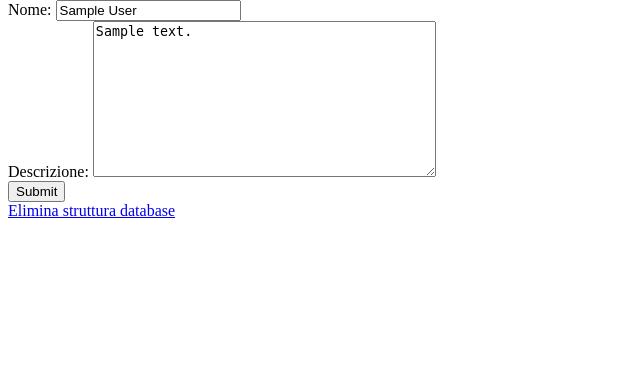
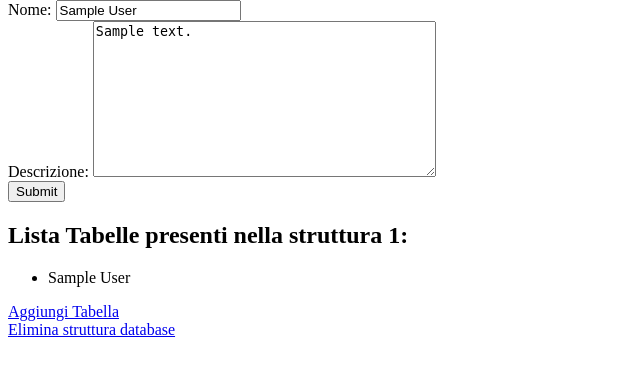
Before and after one commit to Jackpot-Coding/chatSQL, a Django app: page /admin/struttureDB/1 in a window 1280 px wide. Shown: the part 44-420 px from the top of the page, without its empty margins (0-640 px from the left). Run offline with Django 5.2, Linux system fonts and the light colour scheme; a user stored in the database is signed in; tables that the repository leaves empty hold one stand-in row (values such as "Sample post").

Commit message:
UC11 vista tabelle presenti nella struttura

```diff
--- a/src/chatSQL/admin/templates/admin/struttura_db.html
+++ b/src/chatSQL/admin/templates/admin/struttura_db.html
@@ -17,6 +17,16 @@
 </form>
 
 {% if editing_id %}
+<!-- lista per mostrare tabelle -->
+<h2>Lista Tabelle presenti nella struttura {{editing_id}}: </h2>
+<ul>
+    {% for table in tables %}
+        <li> {{ table.nome }} </li>
+    {% empty %}
+        Nessuna Tabella in questa struttura
+    {% endfor %}
+</ul>
+<a href="{% url 'new_table_view' editing_id %}">Aggiungi Tabella</a><br>
 <a href="{% url 'model_delete' 'StrutturaDatabase' editing_id %}">Elimina struttura database</a>
 {% endif %}
 
--- a/src/chatSQL/admin/urls.py
+++ b/src/chatSQL/admin/urls.py
@@ -10,5 +10,5 @@ urlpatterns = [
    path('struttureDB/nuova',login_required(views.AdminStrutturaDatabaseView.as_view(),login_url="/admin/login"),name="new_db_view"),
    path('struttureDB/<int:structure_id>',login_required(views.AdminStrutturaDatabaseView.as_view(),login_url="/admin/login"),name="db_view"),
    path('elimina/<str:classe_modello>/<int:id_modello>',login_required(views.AdminEliminaModelView.as_view(),login_url='/admin/login'),name="model_delete"),
-   path('tabella/', login_required(views.AdminCreaTabellaView.as_view(), login_url="/admin/login"), name="new_table_view"),
+   path('struttureDB/<int:structure_id>/tabella/nuova', login_required(views.AdminCreaTabellaView.as_view(), login_url="/admin/login"), name="new_table_view"),
 ]
--- a/src/chatSQL/admin/views.py
+++ b/src/chatSQL/admin/views.py
@@ -58,7 +58,7 @@ class AdminStrutturaDatabaseView(View):
         if structure_id is not None: # la view mostra il form pre-compilato per la modifica
             struttura = models.StrutturaDatabase.objects.get(pk=structure_id)
             db_create_form = forms.StrutturaDatabaseForm(initial={'nome':struttura.nome,'descrizione':struttura.descrizione})
-            return render(request, 'admin/struttura_db.html', {'db_create_form': db_create_form,'editing_id':structure_id})
+            return render(request, 'admin/struttura_db.html', {'db_create_form': db_create_form,'editing_id':structure_id, 'tables':struttura.tabella_set.all()})
 
         db_create_form = forms.StrutturaDatabaseForm #mostra il form vuoto per l'inserimento
         return render(request, 'admin/struttura_db.html', {'db_create_form': db_create_form})
```
